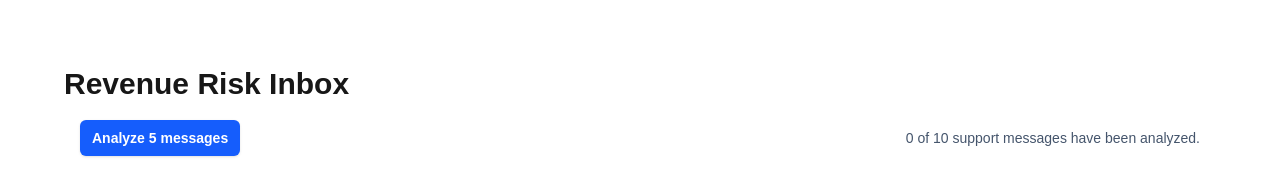
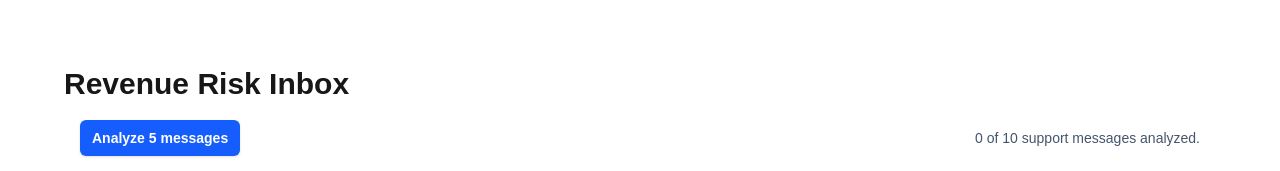
Before and after one commit to NadaSadek/revenue-risk-inbox, a Next.js app: page / in a window 1280 px wide. Shown: the top 171 px of the page. Built offline with nearby package versions, Linux system fonts and the light colour scheme.

Commit message:
fix: correct datetime type in schema and clean up code formatting

```diff
--- a/app/api/analyze-support-requests/route.ts
+++ b/app/api/analyze-support-requests/route.ts
@@ -4,7 +4,6 @@ import { analyzeSupportRequestsBodySchema } from "@/lib/ai/schema";
 
 export async function POST(request: Request) {
   try {
-
     if (!process.env.AI_GATEWAY_API_KEY) {
       return NextResponse.json({ error: "Missing AI Gateway API key." }, { status: 500 });
     }
--- a/app/components/inbox/InboxToolbar.tsx
+++ b/app/components/inbox/InboxToolbar.tsx
@@ -35,7 +35,7 @@ export default function InboxToolbar({
         {!isAnalyzing && analysisError && <span className="text-red-700">{analysisError}</span>}
         {!isAnalyzing && !analysisError && supportRequestsCount > 0 && (
           <span>
-            {analyzedCount} of {supportRequestsCount} support messages have been analyzed.
+            {analyzedCount} of {supportRequestsCount} support messages analyzed.
           </span>
         )}
       </div>
--- a/app/hooks/useAnalyzeSupportRequests.ts
+++ b/app/hooks/useAnalyzeSupportRequests.ts
@@ -37,7 +37,6 @@ export function useAnalyzeSupportRequests(): UseAnalyzeSupportRequestsResult {
         throw new Error("Failed to analyze support requests.");
       }
 
-
       const data = await response.json();
       const parsed = analyzeSupportRequestsResponseSchema.parse(data);
       return Object.fromEntries(parsed.analyses.map((analysis) => [analysis.messageId, analysis]));
--- a/lib/ai/schema.ts
+++ b/lib/ai/schema.ts
@@ -4,7 +4,7 @@ export const supportRequestSchema = z.object({
   id: z.string().min(1),
   customerName: z.string().min(1),
   companyName: z.string().min(1),
-  receivedAt: z.string().datetime(),
+  receivedAt: z.iso.datetime(),
   subject: z.string().min(1),
   body: z.string().min(1),
 });
```
Lines whose indentation alone changed are shown as unchanged.
